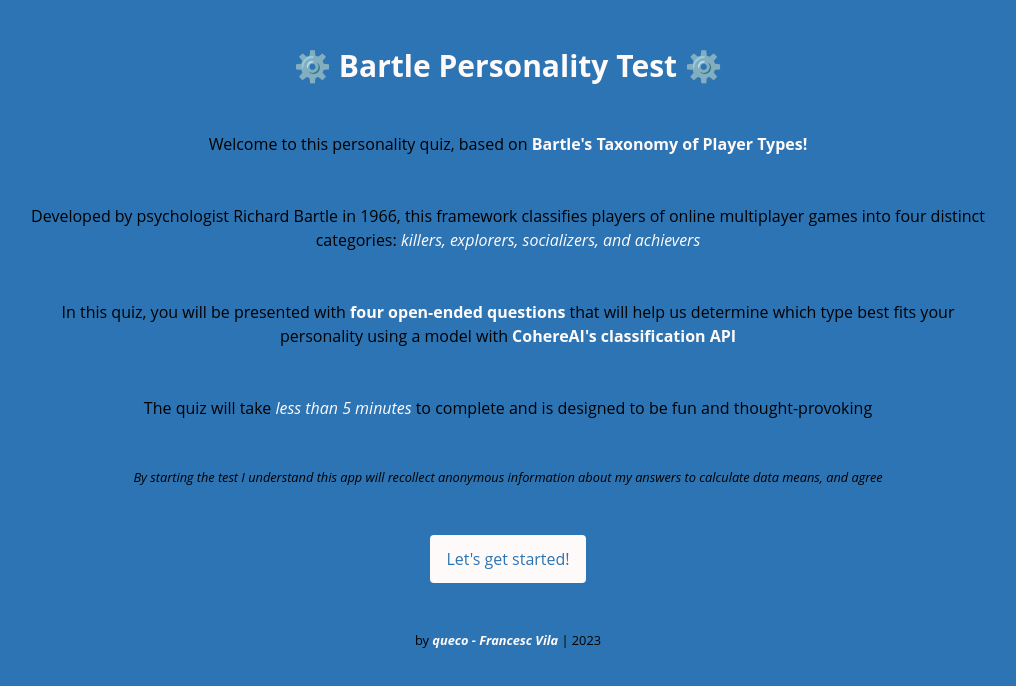
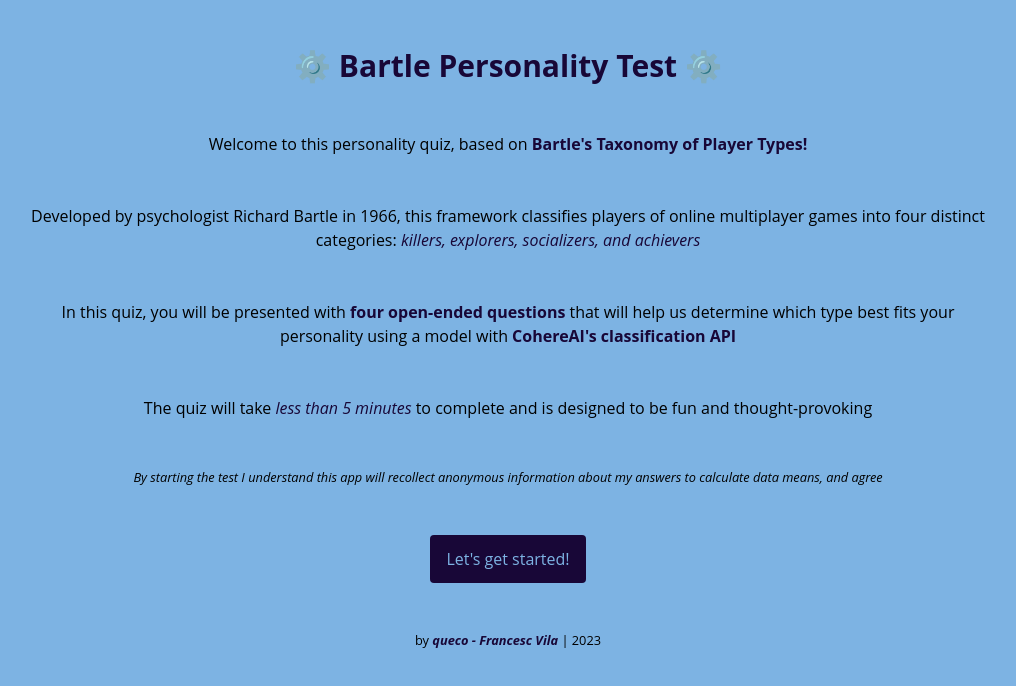
Before and after one commit to quecot/bartle-test, a React (Vite) app: page / in a window 1280 px wide. Shown: the top 686 px of the page, without its empty margins (132-1148 px from the left). Built offline with nearby package versions, Linux system fonts and the light colour scheme.

Commit message:
refactor: color for readability

```diff
--- a/src/components/presentation.tsx
+++ b/src/components/presentation.tsx
@@ -13,7 +13,7 @@ const Presentation: React.FC<Props> = ({ setQuizzStatus }) => (
         <a
           href="https://en.wikipedia.org/wiki/Bartle_taxonomy_of_player_types"
           target="_blank"
-          className="font-bold text-emphasis hover:text-black"
+          className="font-bold text-emphasis hover:text-achiever"
           rel="noreferrer"
         >
           {' '}
@@ -33,7 +33,7 @@ const Presentation: React.FC<Props> = ({ setQuizzStatus }) => (
           <a
             href="https://cohere.ai/"
             target="_blank"
-            className="font-bold text-emphasis hover:text-black"
+            className="font-bold text-emphasis hover:text-achiever"
             rel="noreferrer"
           >
             CohereAI&apos;s classification API
@@ -62,7 +62,7 @@ const Presentation: React.FC<Props> = ({ setQuizzStatus }) => (
           <a
             href="https://github.com/quecot"
             target="_blank"
-            className="font-bold text-emphasis hover:text-black"
+            className="font-bold text-emphasis hover:text-achiever"
             rel="noreferrer"
           >
             queco - Francesc Vila
--- a/tailwind.config.cjs
+++ b/tailwind.config.cjs
@@ -12,8 +12,8 @@ module.exports = {
         explorer: '#205295',
         achiever: '#144272',
         killer: '#0A2647',
-        neutral: '#2C74B3',
-        emphasis: '#fffafa',
+        neutral: '#7db3e3',
+        emphasis: '#180737',
       },
     },
   },
```
